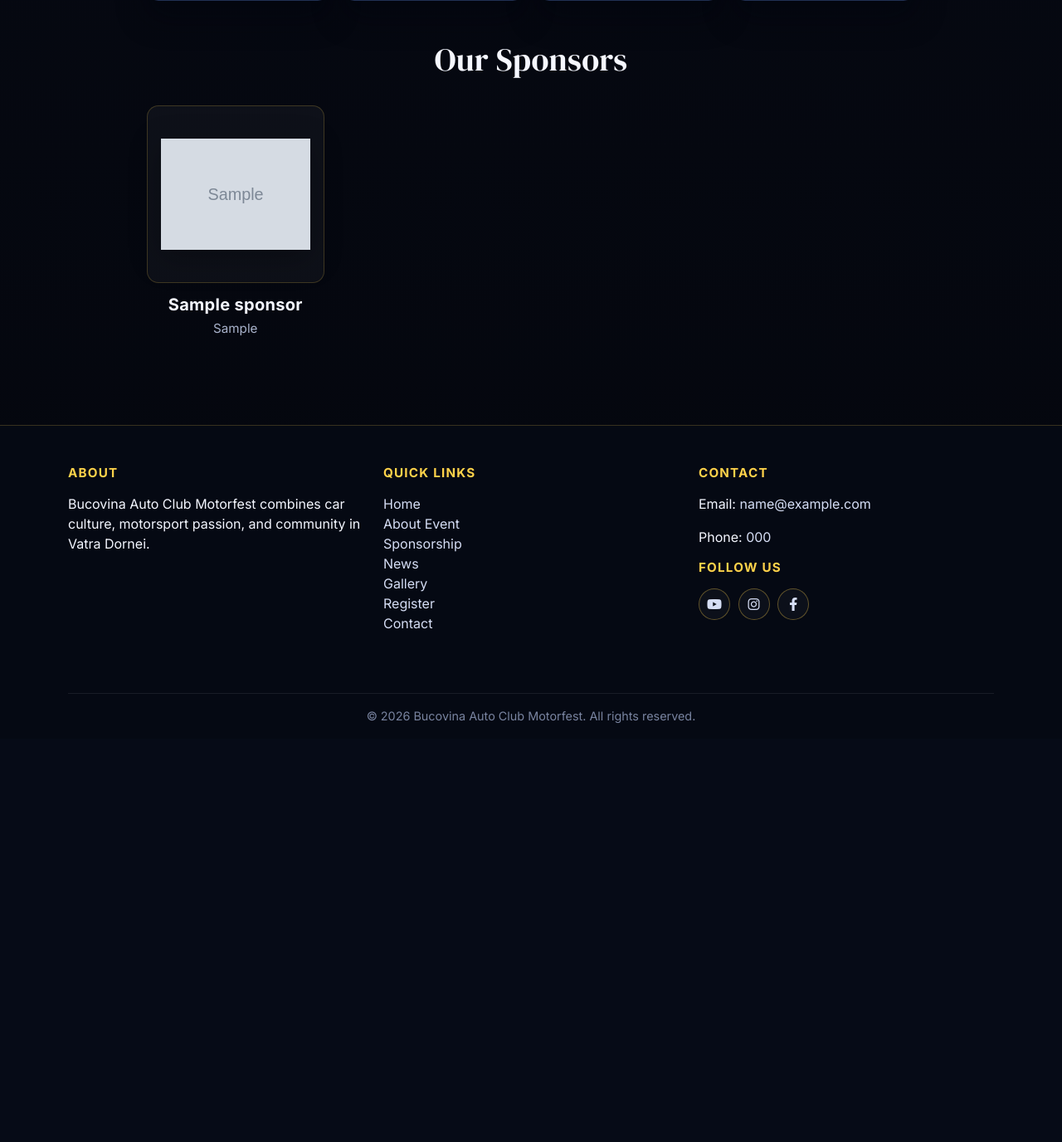
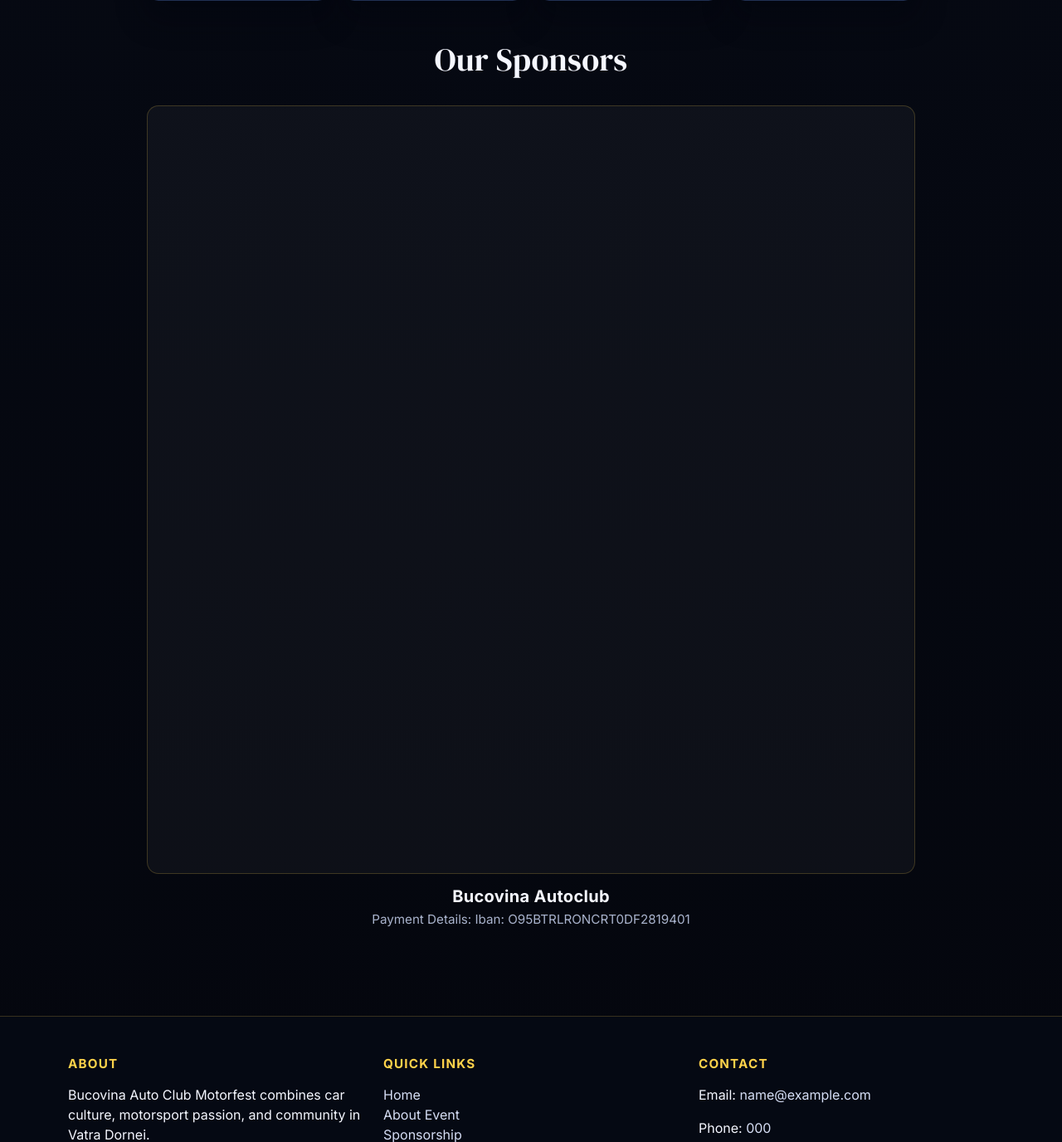
Before and after one commit to adynetro/bacmotorfest, a Django app: page /sponsorship/ in a window 1280 px wide. Shown: the part 1241-2617 px from the top of the page at 83% size. Before the commit the page ends 2112 px from the top, so only its background shows below. Run offline with Django 5.2, Linux system fonts and the light colour scheme; tables that the repository leaves empty hold one stand-in row (values such as "Sample post"); grey boxes marked "Sample" are stand-in pictures.

Commit message:
feat: Add Bucovina Autoclub sponsorship details to page

```diff
--- a/core/templates/sponsorship.html
+++ b/core/templates/sponsorship.html
@@ -106,22 +106,12 @@
             {% if sponsors %}
                 <div class="row g-4">
                     {% for sponsor in sponsors %}
-                        <div class="col-6 col-md-4 col-lg-3">
-                            <div class="text-center h-100">
-                                <div class="sponsor-logo-wrap">
-                                    {% if sponsor.website %}
-                                        <a href="{{ sponsor.website }}" target="_blank" rel="noopener noreferrer" aria-label="{{ sponsor.name }}">
-                                            <img src="{{ sponsor.logo.url }}" alt="{{ sponsor.name }} logo" class="sponsor-logo">
-                                        </a>
-                                    {% else %}
-                                        <img src="{{ sponsor.logo.url }}" alt="{{ sponsor.name }} logo" class="sponsor-logo">
-                                    {% endif %}
-                                </div>
-                                <h5 class="sponsor-name">{{ sponsor.name }}</h5>
-                                {% if sponsor.benefits %}
-                                    <p class="sponsor-benefits">{{ sponsor.benefits }}</p>
-                                {% endif %}
+                        <div class="text-center h-100">
+                            <div class="sponsor-logo-wrap">
+                                <!-- Assuming no logo for this entry, using a placeholder -->
                             </div>
+                            <h5 class="sponsor-name">Bucovina Autoclub</h5>
+                            <p class="sponsor-benefits">Payment Details: Iban: O95BTRLRONCRT0DF2819401</p>
                         </div>
                     {% endfor %}
                 </div>
```
